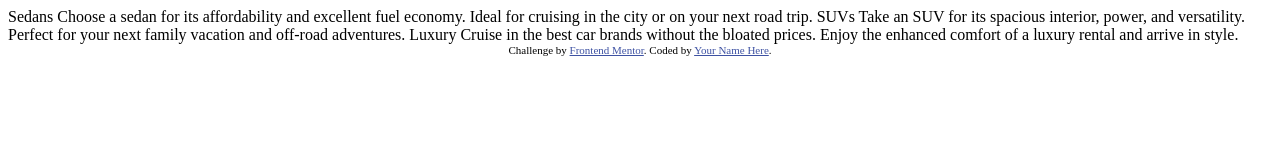
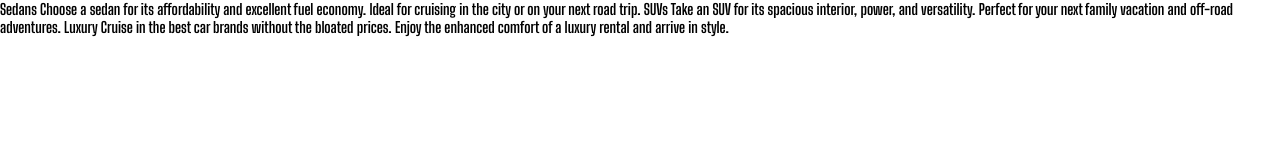
Before and after one commit to Aron-Mall/3-column-preview-card-component-main, a plain HTML site: page index.html in a window 1280 px wide. Drawn offline with Linux system fonts and the light colour scheme.

Commit message:
style sheet and base styles created

```diff
--- a/index.html
+++ b/index.html
@@ -5,14 +5,10 @@
   <meta name="viewport" content="width=device-width, initial-scale=1.0"> <!-- displays site properly based on user's device -->
 
   <link rel="icon" type="image/png" sizes="32x32" href="./images/favicon-32x32.png">
+  <link rel="stylesheet" href="./styles.css">
 
   <title>Frontend Mentor | 3-column preview card component</title>
 
-  <!-- Feel free to remove these styles or customise in your own stylesheet 👍 -->
-  <style>
-    .attribution { font-size: 11px; text-align: center; }
-    .attribution a { color: hsl(228, 45%, 44%); }
-  </style>
 </head>
 <body>
 
@@ -28,9 +24,6 @@
   Cruise in the best car brands without the bloated prices. Enjoy the enhanced comfort of a luxury
   rental and arrive in style.
 
-  <div class="attribution">
-    Challenge by <a href="https://www.frontendmentor.io?ref=challenge" target="_blank">Frontend Mentor</a>.
-    Coded by <a href="#">Your Name Here</a>.
-  </div>
+
 </body>
 </html>
--- /dev/null
+++ b/styles.css
@@ -0,0 +1,22 @@
+@import url('https://fonts.googleapis.com/css2?family=Lexend+Deca&display=swap');
+@import url('https://fonts.googleapis.com/css2?family=Big+Shoulders+Display:wght@700&display=swap');
+
+:root {
+  --bright-orange: hsl(31, 77%, 52%);
+  --dark-cyan: hsl(184, 100%, 22%);
+  --very-dark-cyan: hsl(179, 100%, 13%);
+  --transparent-white:  hsla(0, 0%, 100%, 0.75);
+  --very-light-gray: hsl(0, 0%, 95%);
+}
+
+*{
+  margin: 0;
+  padding: 0;
+  box-sizing: border-box;
+}
+
+body {
+  font-size: 15px;
+  font-family: 'Lexend Deca', sans-serif;
+  font-family: 'Big Shoulders Display', cursive;
+}
```
